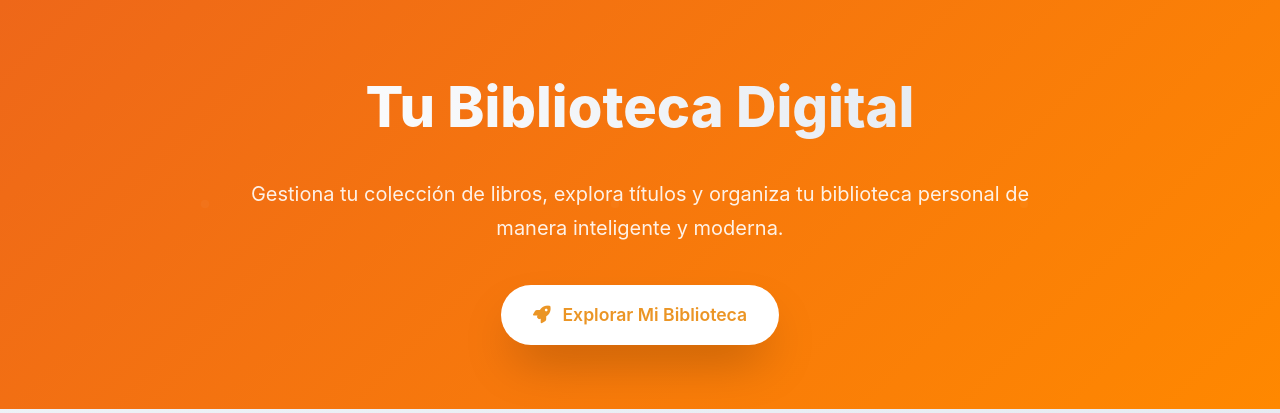
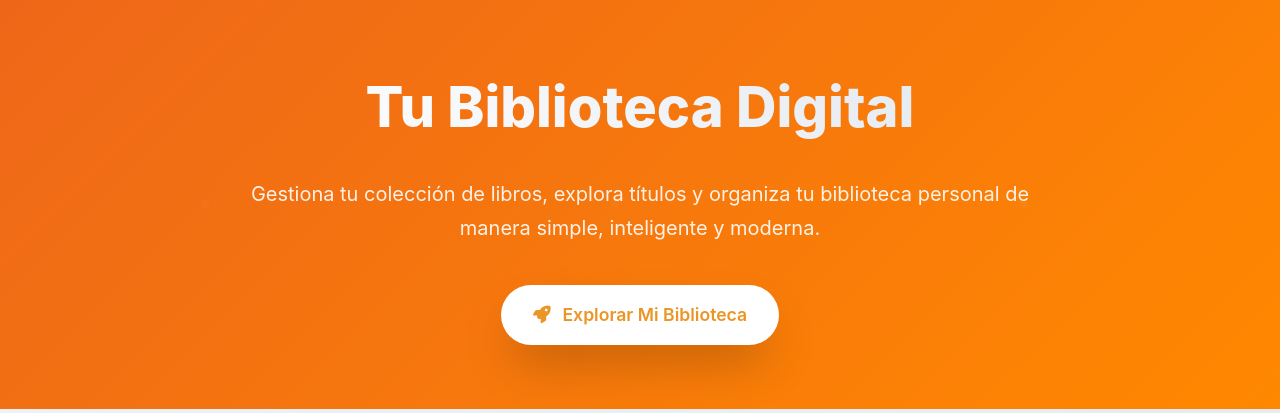
Before and after one commit to Ju4nMarin/Biblioteca, a Flask app: page / in a window 1280 px wide. Shown: the part 72-485 px from the top of the page. Run offline with Flask 3, Linux system fonts and the light colour scheme; data comes from the database, SQL or seed files in the repository.

Commit message:
Update index.html

```diff
--- a/templates/index.html
+++ b/templates/index.html
@@ -73,7 +73,7 @@
             <h1>Tu Biblioteca Digital</h1>
             <p>
                 Gestiona tu colección de libros,
-                explora títulos y organiza tu biblioteca personal de manera inteligente y moderna.
+                explora títulos y organiza tu biblioteca personal de manera simple, inteligente y moderna.
             </p>
             <a href="/almacenamiento" class="cta-button">
                 <i class="fas fa-rocket" aria-hidden="true"></i>
```
